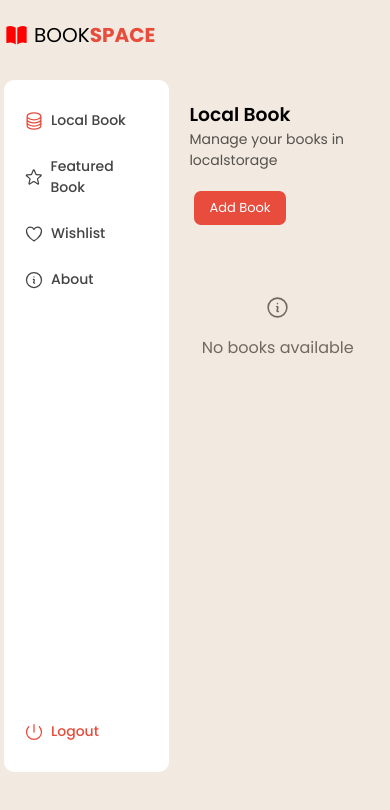
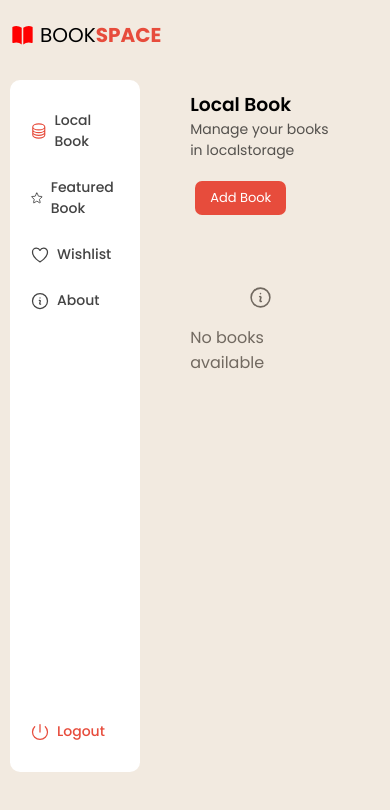
Before and after one commit to bagusfaize/bookspc, a Next.js app: page /dashboard/local in a window 390 px wide. Shown: the top 810 px of the page. Built offline with nearby package versions, Linux system fonts and the light colour scheme.

Commit message:
fix: minor styling

```diff
--- a/styles/dashboard.module.scss
+++ b/styles/dashboard.module.scss
@@ -9,7 +9,7 @@
 .sidebar {
     display: flex;
     flex-direction: column;
-    width: 175px;
+    width: 155px;
     border-radius: 10px;
     background-color: white;
     color: black;
@@ -55,7 +55,7 @@
 .content {
     flex-grow: 1;
     overflow-y: auto;
-    padding: 20px;
+    padding: 10px 50px;
 }
 
 
--- a/styles/layout.module.scss
+++ b/styles/layout.module.scss
@@ -45,12 +45,12 @@
 
 @media (max-width: 768px) {
   .container {
-    padding: 0 8px;
+    padding: 0 15px;
   }
 }
 
 @media (max-width: 480px) {
   .container {
-    padding: 0 4px;
+    padding: 0 10px;
   }
 }
```
